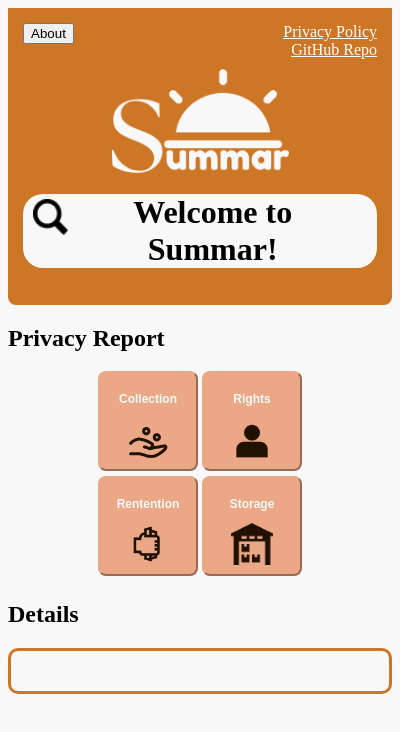
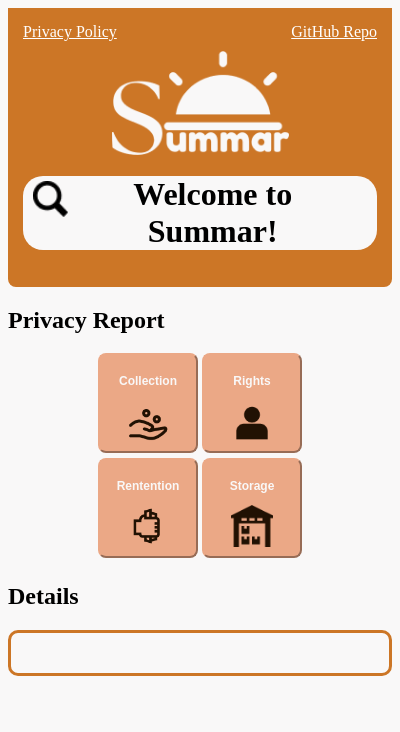
Before and after one commit to prach19/jades-4441, a browser extension: page summar/popup/index.html in a window 400 px wide. Drawn offline with Linux system fonts and the light colour scheme.

Commit message:
debug + code cleanup

```diff
--- a/summar/popup/index.html
+++ b/summar/popup/index.html
@@ -8,17 +8,15 @@
 </head>
 
 <body>
-
   <div class="infoBar">
-
     <div class="column">
 
-      <div class=info>
-        <button id="moreInfo" class="about">About</button>
+      <div class="externalLink" s>
+        <!-- <a href="" target="_blank">About</a> -->
+        <a href="" target="_blank">Privacy Policy</a>
       </div>
 
       <div class="externalLinks">
-        <a href="" target="_blank">Privacy Policy</a>
         <a href="https://github.com/prach19/jades-4441" target="_blank">GitHub Repo</a>
       </div>
 
@@ -27,14 +25,11 @@
     <img id="logo" src="./imgs/logo.png" alt="Summar logo" />
 
     <div class="search">
-
       <img id="icon" src="./imgs/searchGlass.png" alt="Magnifying Glass" />
       <h1 id="title">Welcome to Summar!</h1>
-
     </div>
 
   </div>
-
 
   <h2>Privacy Report</h2>
 
@@ -73,7 +68,7 @@
   <div class="contentContiner">
     <h2>Details</h2>
     <p id="content">
-      <ul id="content-list"></ul>
+    <ul id="content-list"></ul>
     </p>
   </div>
 
--- a/summar/popup/summar.js
+++ b/summar/popup/summar.js
@@ -104,10 +104,6 @@ document.addEventListener("DOMContentLoaded", function () {
                     } else if (/shein\./.test(url)) {
                         title.innerHTML = "Shein";
                     }
-                    else {
-                        title.innerHTML = "Welcome to Summar";
-                    }
-
                 });
             });
         });
```
Also changed, not shown: summar/manifest.json.
